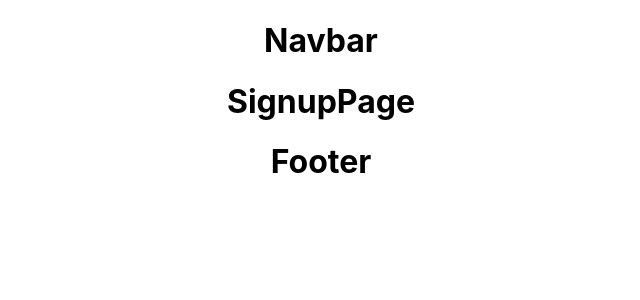
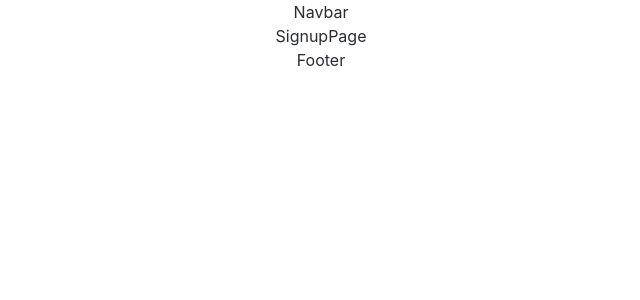
Before and after one commit to ShaukatChaboi/Jamming, a React (Create React App) app: page /signup in a window 1280 px wide. Shown: the top 300 px of the page, without its empty margins (319-959 px from the left). Built offline with nearby package versions, Linux system fonts and the light colour scheme.

Commit message:
folder structure updated

```diff
--- a/src/App.css
+++ b/src/App.css
@@ -36,3 +36,7 @@
     transform: rotate(360deg);
   }
 }
+
+h1 {
+  color: #282c34;
+}
--- a/src/index.css
+++ b/src/index.css
@@ -1,3 +1,6 @@
+@tailwind base;
+@tailwind components;
+@tailwind utilities;
 body {
   margin: 0;
   font-family: -apple-system, BlinkMacSystemFont, 'Segoe UI', 'Roboto', 'Oxygen',
--- a/src/pages/signup/index.js
+++ b/src/pages/signup/index.js
@@ -1,10 +1,12 @@
 const SignupPage = () => {
   return (
-    <>
+   <body><>
       <div>
         <h1>SignupPage</h1>
       </div>
     </>
+
+    </body>
   );
 };
 export default SignupPage;
```
